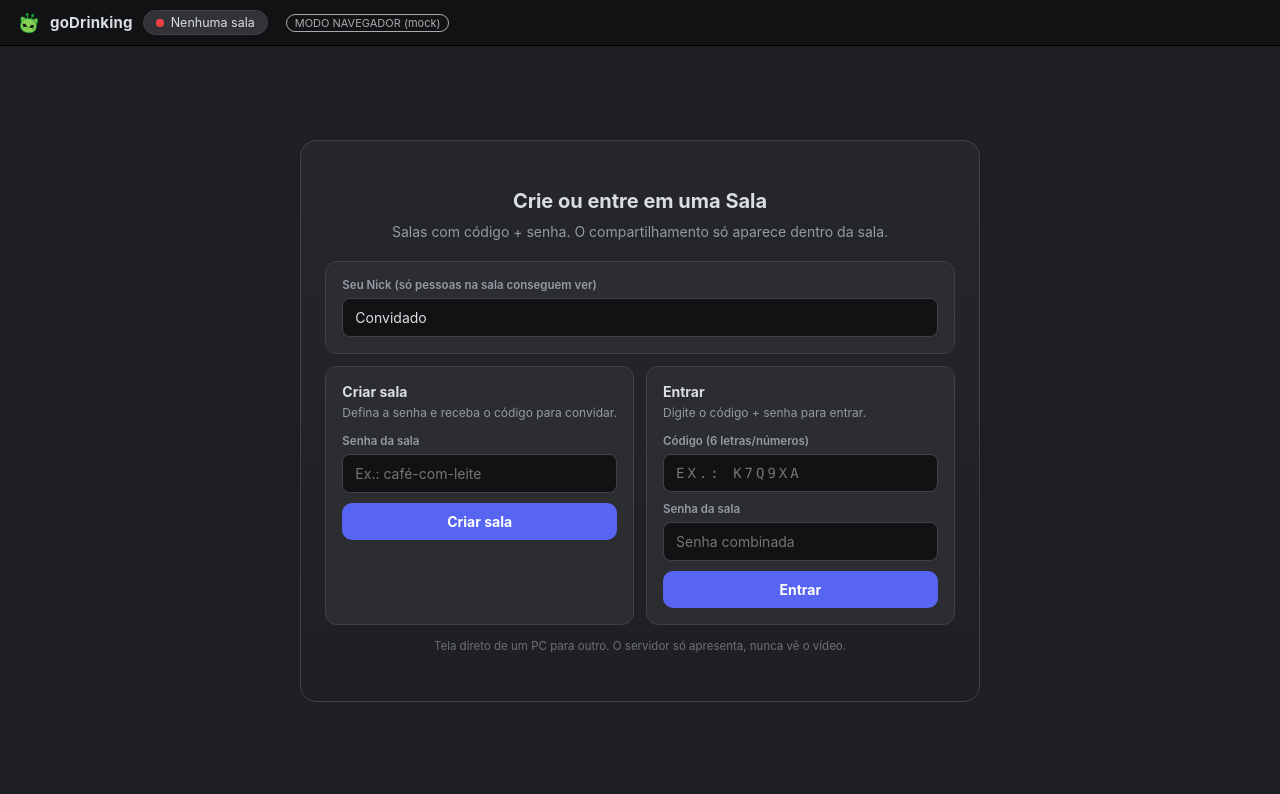
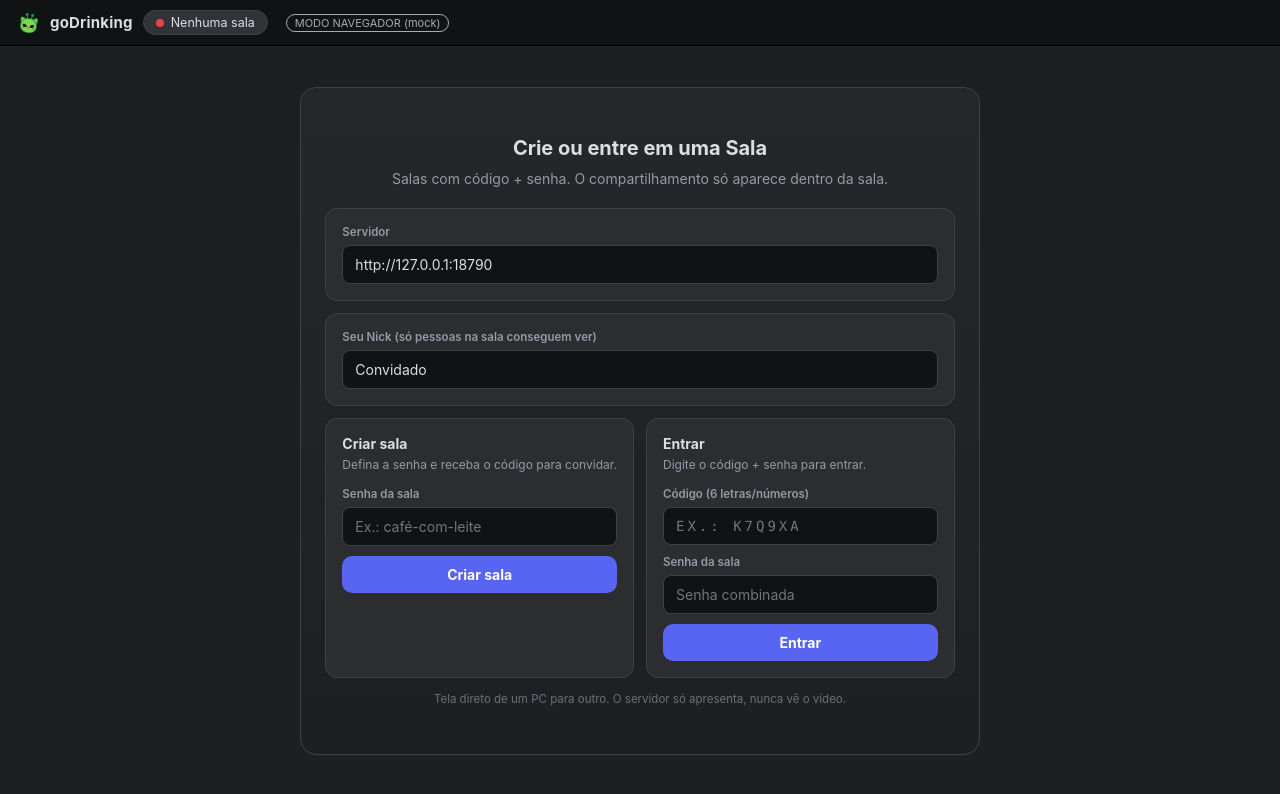
Before and after one commit to CosmicSnow/GoDrinking, a React (Vite) app in the folder app/web/: page / in a window 1280 px wide. Shown: the top 794 px of the page. Built offline with nearby package versions, Linux system fonts and the light colour scheme.

Commit message:
feat: add server input field to HomeScreen and verify via tests

```diff
--- a/app/web/src/views.tsx
+++ b/app/web/src/views.tsx
@@ -547,6 +547,7 @@ export interface HomeProps {
 
 export function HomeScreen(props: HomeProps) {
   const {
+    server = "", onServer,
     nickname = "", onNickname,
     password, onPassword, code, onCode, busy, error, onCreate, onJoin,
     mock = false,
@@ -589,6 +590,23 @@ export function HomeScreen(props: HomeProps) {
             <div className="lobby-card lobby-card--wide">
               <h2>Crie ou entre em uma Sala</h2>
               <p>Salas com código + senha. O compartilhamento só aparece dentro da sala.</p>
+
+              <section className="lobby-pane lobby-name" aria-label="Servidor">
+                <label className="field" htmlFor="server">
+                  <span>Servidor</span>
+                  <input
+                    className="input"
+                    id="server"
+                    type="text"
+                    value={server}
+                    onChange={(event) => onServer?.(event.target.value)}
+                    placeholder="http://127.0.0.1:18790"
+                    autoComplete="off"
+                    spellCheck={false}
+                    disabled={busy}
+                  />
+                </label>
+              </section>
 
               <section className="lobby-pane lobby-name" aria-label="Seu Nick (só pessoas na sala conseguem ver)">
                 <label className="field" htmlFor="nickname">
```
Also changed, not shown: 1 other file (tests, documents, lock files or other folders).
